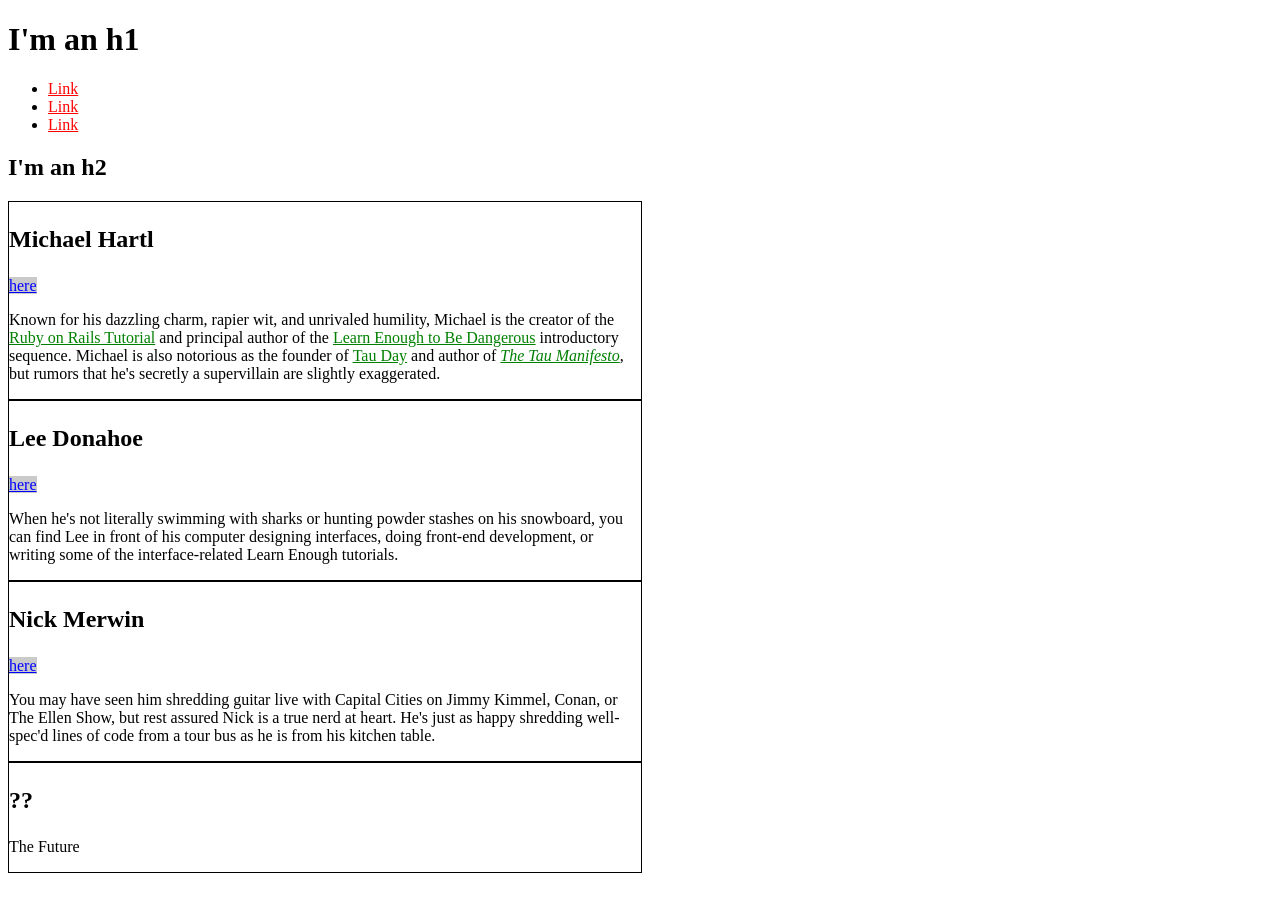
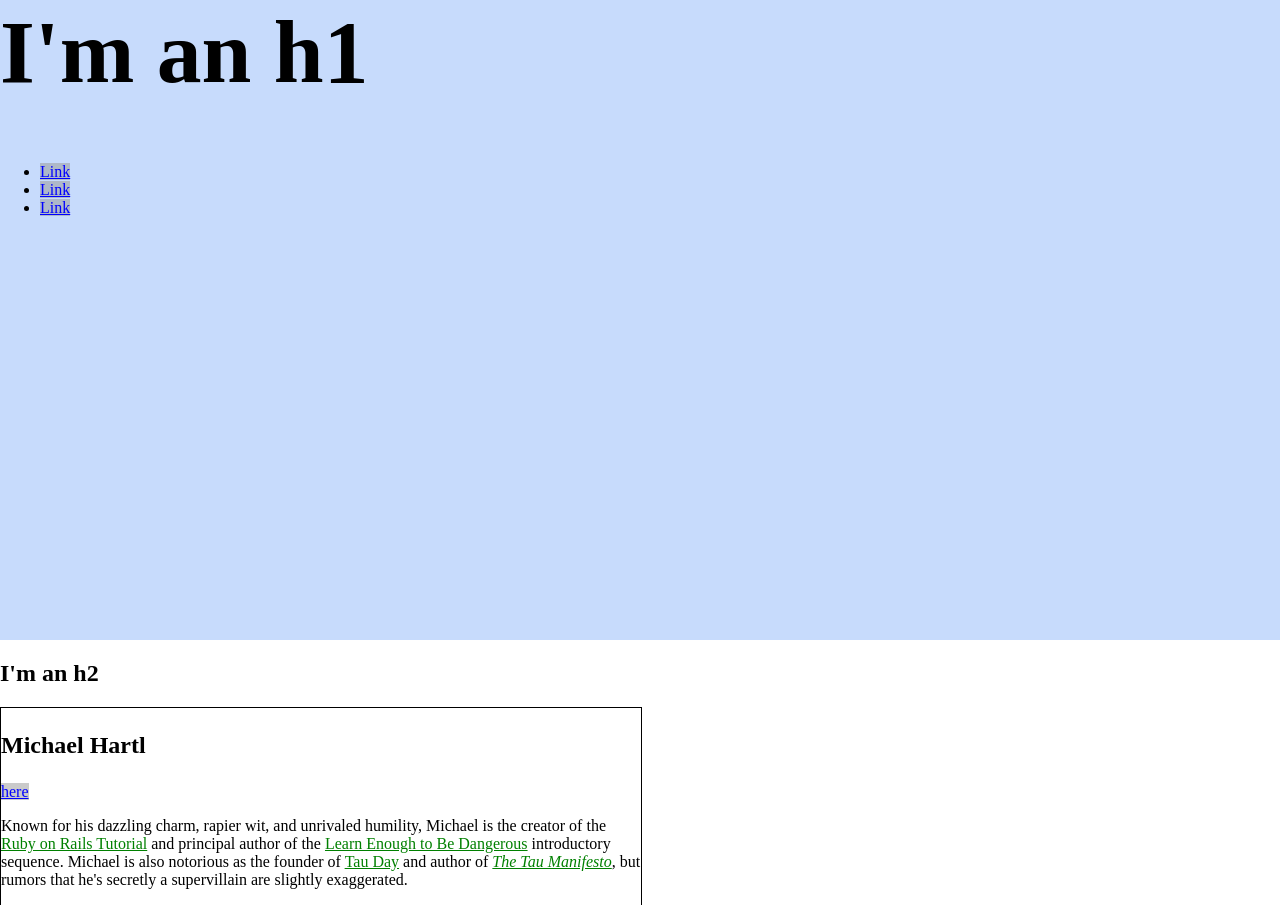
Before and after one commit to robdom/robdom.github.io, a plain HTML site: page index.html in a window 1280 px wide. Shown: the top 905 px of the page. Before the commit the page ends 881 px from the top, so only its background shows below. Drawn offline with Linux system fonts and the light colour scheme.

Commit message:
Add hero section

```diff
--- a/index.html
+++ b/index.html
@@ -9,7 +9,25 @@
         color: #f00;
       }
 
-      /* SOCIAL STYLES */
+      /* GLOBAL STYLES */
+
+      html, body {
+        margin: 0;
+        padding: 0;
+      }
+
+      h1 {
+        font-size: 7vw;
+        margin-top: 0;
+      }
+
+      /* HERO STYLES */
+
+      .full-hero {
+        background-color: #c7dbfc;
+        height: 50vw;
+      }
+
       .social {
         background: rgba(150, 150, 150, 0.5);
         color: #00f;
@@ -37,18 +55,21 @@
     </style>
   </head>
   <body>
+    <div class="full-hero hero-home">
       <h1>I'm an h1</h1>
       <ul>
         <li>
-        <a href="https://example.com/">Link</a>
+          <a href="https://example.com/" class="social">Link</a>
         </li>
         <li>
-        <a href="https://example.com/">Link</a>
+          <a href="https://example.com/" class="social">Link</a>
         </li>
         <li>
-        <a href="https://example.com/">Link</a>
+          <a href="https://example.com/" class="social">Link</a>
         </li>
       </ul>
+    </div>
+
     <h2>I'm an h2</h2>
     <div class="bio-wrapper">
       <div class="bio-box">
```
Lines whose indentation alone changed are shown as unchanged.
